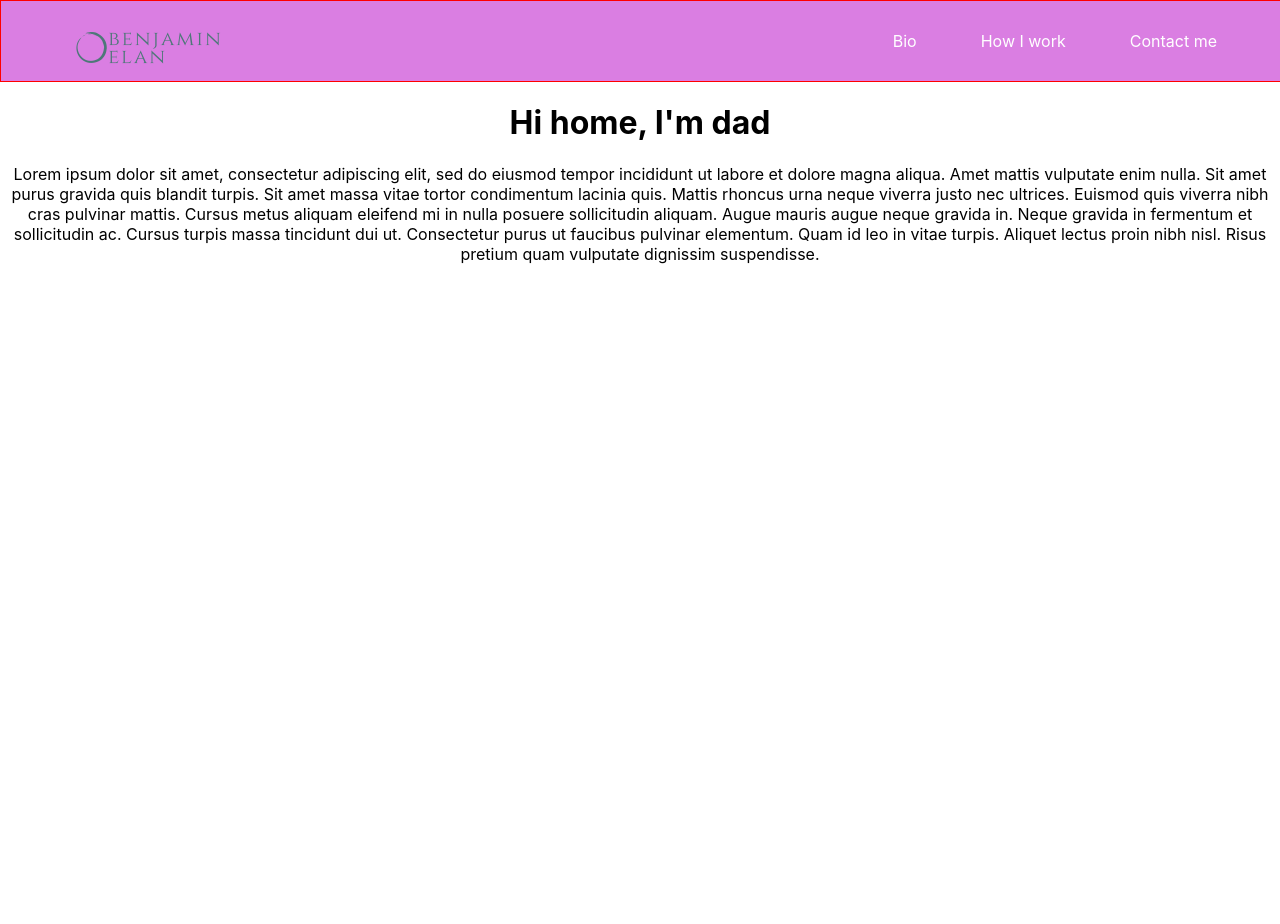
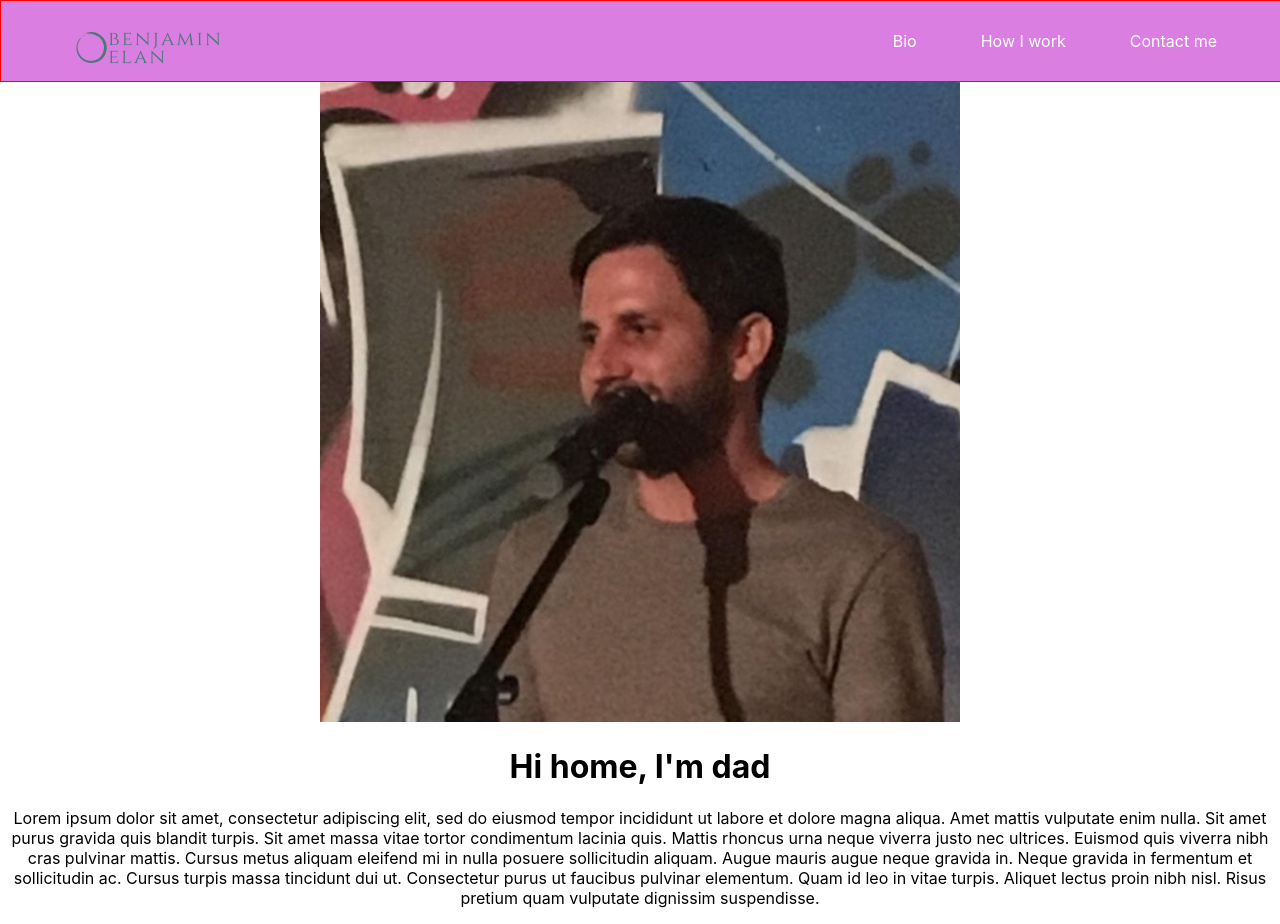
Before and after one commit to federerkristijan/businesscard-ben, a React (Create React App) app: page / in a window 1280 px wide. Before the commit the page ends 800 px from the top, so only its background shows below. Built offline with nearby package versions, Linux system fonts and the light colour scheme.

Commit message:
home.jsx dom done. css needed

```diff
--- a/src/views/Home/Home.jsx
+++ b/src/views/Home/Home.jsx
@@ -1,11 +1,16 @@
 import React from "react";
+
+import Ben from "../../assets/images/ben.jpg";
 import "./Home.css";
+
 
 const Home = () => {
   return (
     <div className="Home">
       <div className="card">
-        <div className="home-img">{/* here comes img */}</div>
+        <div className="home-img">
+          <img src={Ben} alt="home-card" />
+        </div>
         <div className="home-text">
           <h1>Hi home, I'm dad</h1>
           <p>
```
